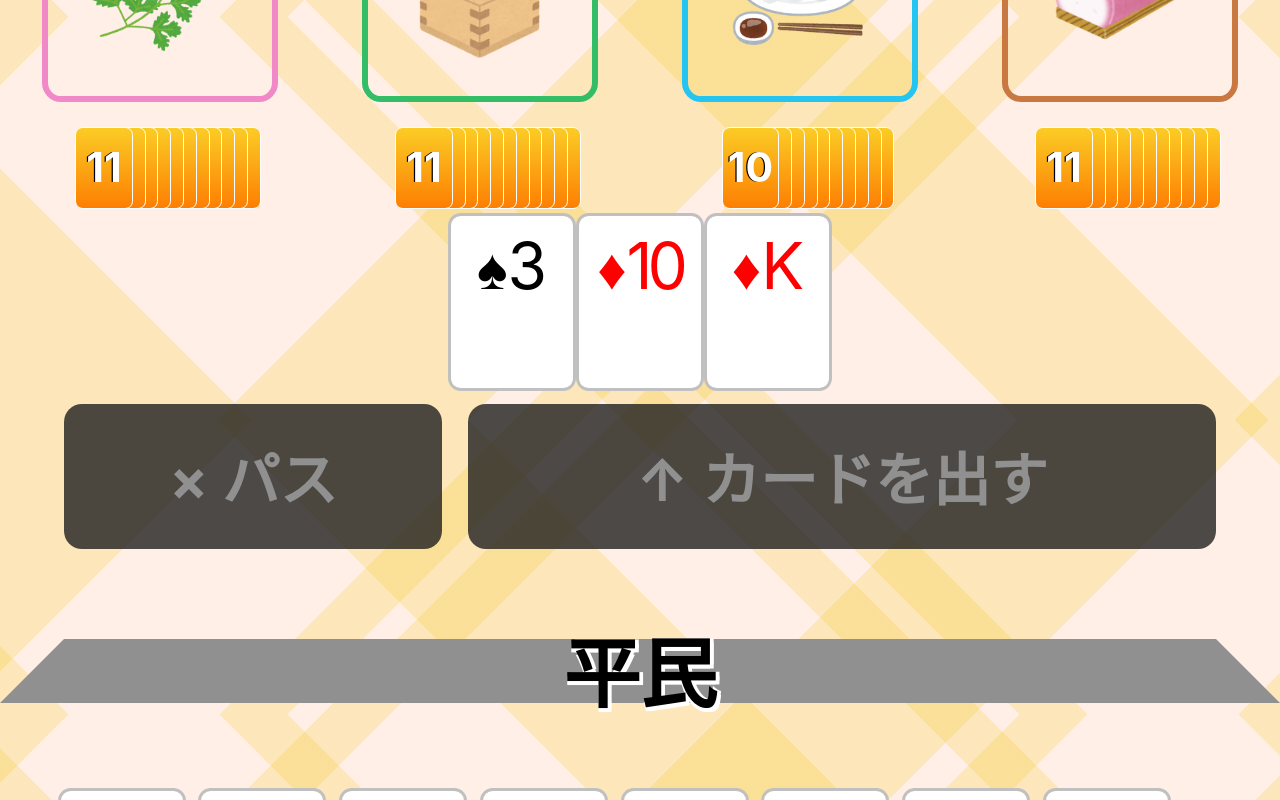
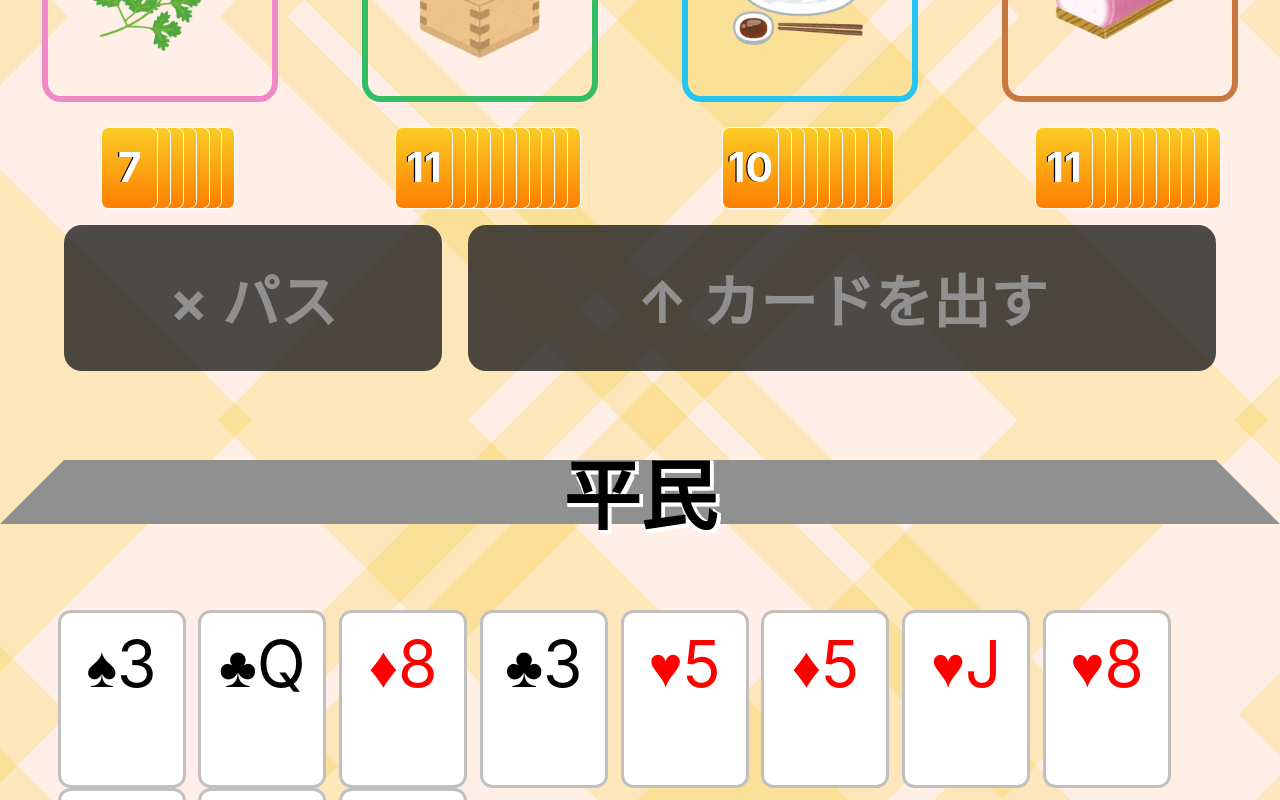
Before and after one commit to chocolamint/MilkyMillionaireReact, a React (Create React App) app in the folder milky-millionaire/: page / in a window 1280 px wide. Shown: the part 380-1180 px from the top of the page. Built offline with nearby package versions, Linux system fonts and the light colour scheme.

Commit message:
一定時間後にCPUのカードが減る実験

```diff
--- a/milky-millionaire/src/App.tsx
+++ b/milky-millionaire/src/App.tsx
@@ -1,20 +1,22 @@
-import React, { useState } from 'react';
+import React, { useState, useEffect } from 'react';
 import './App.scss';
 import CPUView from './components/CPUView';
 import CardView from './components/CardView';
 import Player from './components/PlayerView';
 import { GameStatus, RandomGenerator, shuffle, deal } from './models/Game';
-import { allCards } from './models/Card';
+import { allCards, Card } from './models/Card';
 
 export default function App(props: { randomGen: RandomGenerator }) {
 
     const [cards, randomGen2] = shuffle(allCards, props.randomGen);
     const [dealCards, randomGen3] = shuffle(deal(cards, 5), randomGen2);
 
-    const [cpuCards, setCPUCards] = useState(dealCards.slice(0, 4));
+    const [gameStatus, setGameStatus] = useState(GameStatus.Playing);
+    const [cpuDeck, setCPUDeck] = useState(dealCards.slice(0, 4));
+    const [stack, setStack] = useState([] as Card[][]);
+    const [playerDeck, setPlayerDeck] = useState(dealCards[4]);
 
     const gameInfo = {
-        gameStatus: GameStatus.Playing,
         cpus: [{
             name: "パクチー",
             color: "#F189C8",
@@ -36,13 +38,20 @@ export default function App(props: { randomGen: RandomGenerator }) {
             bgColor: "",
             imageFileName: "kamaboko_red.png"
         }],
-        stack: [cards.slice(0, 3)],
         player: {
             rank: "平民" as const,
-            deck: cards.slice(44)
-        }
+        },
     };
     const message = "";
+
+    useEffect(() => {
+        const timer = setTimeout(() => {
+
+            setCPUDeck([cpuDeck[0].slice(0, 7)].concat(cpuDeck.slice(1, 4)));
+
+        }, 4000);
+        return () => clearTimeout(timer);
+    });
 
     return (
         <div className="main">
@@ -52,13 +61,13 @@ export default function App(props: { randomGen: RandomGenerator }) {
                         // CPUを描画
                         return (
                             <li className="cpu">
-                                <CPUView {...cpu} cards={cpuCards[i]} />
+                                <CPUView {...cpu} cards={cpuDeck[i]} />
                             </li>
                         );
                     })}
                 </ul >
                 <div className="discard">
-                    {gameInfo.stack.map(cards =>
+                    {stack.map(cards =>
                         <div className="card-set">
                             {cards.map(card =>
                                 <div className="card-container">
@@ -68,7 +77,7 @@ export default function App(props: { randomGen: RandomGenerator }) {
                         </div>
                     )}
                 </div >
-                <Player {...gameInfo.player} gameStatus={gameInfo.gameStatus} />
+                <Player {...gameInfo.player} deck={playerDeck} gameStatus={gameStatus} />
             </div>
             {message &&
                 <div className="message">
--- /dev/null
+++ b/milky-millionaire/src/models/App.ts
@@ -0,0 +1,5 @@
+import { GameState } from "./Game";
+
+export function doGame(state: GameState) {
+
+}
--- a/milky-millionaire/src/models/Game.ts
+++ b/milky-millionaire/src/models/Game.ts
@@ -1,13 +1,16 @@
 import { Card } from "./Card";
-
-export interface GameInfo {
-    stack: Card[][]
-}
 
 export enum GameStatus {
     Playing,
     GameSet,
     Trading
+}
+
+export interface GameState {
+    gameStatus: GameStatus;
+    cpuDeck: Card[][];
+    stack: Card[][];
+    playerDeck: Card[]
 }
 
 export function shuffle<T>(array: readonly T[], randomGen: RandomGenerator): [T[], RandomGenerator] {
```
